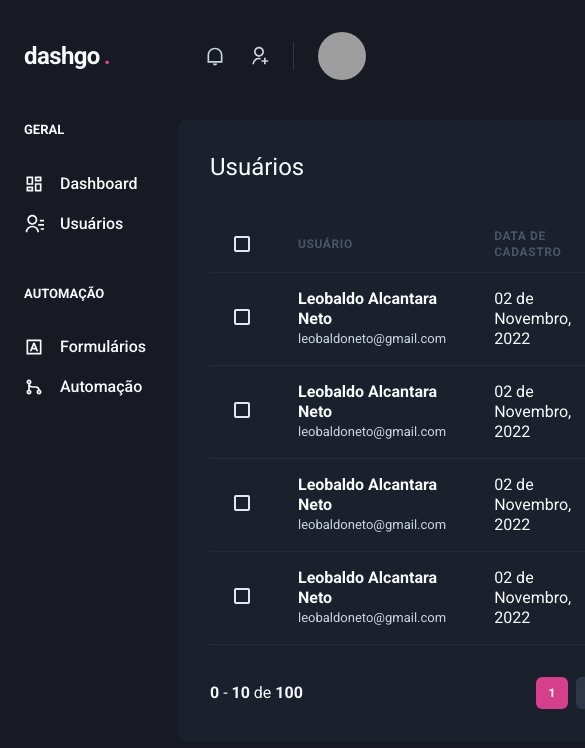
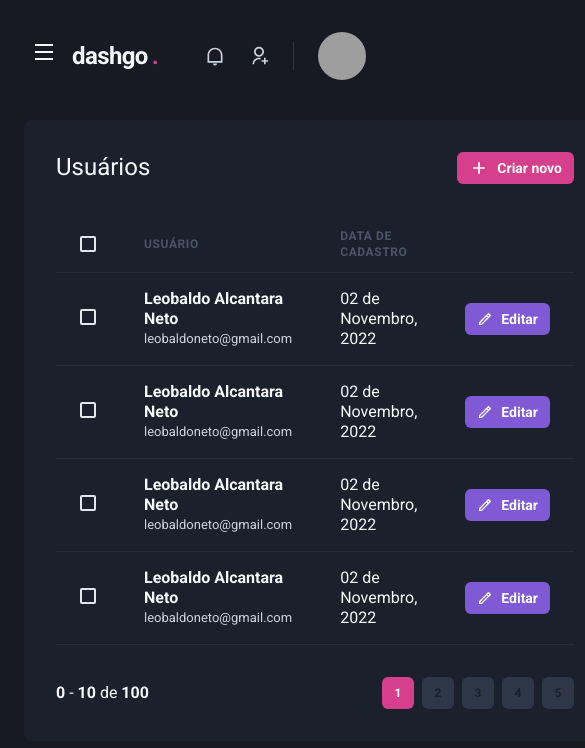
Before and after one commit to leobaldoneto/dashgo, a Next.js app: page /users in a window 390 px wide. Shown: the top 748 px of the page, 585 px wide, since content can reach past the window. Built offline with nearby package versions, Linux system fonts and the light colour scheme; grey boxes are pictures that could not be loaded.

Commit message:
feat: Add responsive sidebar

```diff
--- a/src/components/Header/index.tsx
+++ b/src/components/Header/index.tsx
@@ -1,4 +1,6 @@
-import { Flex, useBreakpointValue } from '@chakra-ui/react';
+import { Flex, Icon, IconButton, useBreakpointValue } from '@chakra-ui/react';
+import { RiMenuLine } from 'react-icons/ri';
+import { useSidebarDrawer } from '../../contexts/SidebarDrawerContext';
 
 import Logo from './Logo';
 import NotificationNav from './NotificationNav';
@@ -6,6 +8,7 @@
 import SearchBox from './SearchBox';
 
 export default function Header() {
+  const { onOpen } = useSidebarDrawer();
   const isWideVersion = useBreakpointValue({
     base: false,
     lg: true
@@ -21,6 +24,18 @@
       px='6'
       align='center'
     >
+
+      {!isWideVersion && (
+        <IconButton
+          aria-label='Abrir navegação'
+          icon={<Icon as={RiMenuLine} />}
+          fontSize='24'
+          variant='unstyled'
+          onClick={onOpen}
+          mr='2'
+        />
+      )}
+
       <Logo />
       { isWideVersion && <SearchBox /> }
         <Flex
--- /dev/null
+++ b/src/components/Sidebar/SidebarNav.tsx
@@ -0,0 +1,19 @@
+import { Stack } from "@chakra-ui/react";
+import { RiDashboardLine, RiContactsLine, RiInputMethodLine, RiGitMergeLine } from 'react-icons/ri';
+import NavLink from "./NavLink";
+import NavSection from "./NavSection";
+
+export default function Sidebar () {
+  return (
+    <Stack spacing='12' align='flex-start' >
+      <NavSection title="GERAL">
+        <NavLink icon={RiDashboardLine}>Dashboard</NavLink>
+        <NavLink icon={RiContactsLine}>Usuários</NavLink>
+      </NavSection>
+      <NavSection title="AUTOMAÇÃO">
+      <NavLink icon={RiInputMethodLine}>Formulários</NavLink>
+      <NavLink icon={RiGitMergeLine}>Automação</NavLink>
+      </NavSection>
+    </Stack>
+  );
+}
--- a/src/components/Sidebar/index.tsx
+++ b/src/components/Sidebar/index.tsx
@@ -1,22 +1,33 @@
-import { Box, Stack } from "@chakra-ui/react";
-import { RiDashboardLine, RiContactsLine, RiInputMethodLine, RiGitMergeLine } from 'react-icons/ri';
-import NavLink from "./NavLink";
-import NavSection from "./NavSection";
+import { Box, Drawer, DrawerBody, DrawerCloseButton, DrawerContent, DrawerHeader, DrawerOverlay, useBreakpointValue } from "@chakra-ui/react";
+import { useSidebarDrawer } from "../../contexts/SidebarDrawerContext";
+import SidebarNav from "./SidebarNav";
 
 export default function Sidebar () {
+  const { isOpen, onClose } = useSidebarDrawer();
+  const isDrawerSidebar = useBreakpointValue({
+    base: 'large',
+    lg: false
+  });
+
+  if (isDrawerSidebar) {
+    return (
+      <Drawer isOpen={isOpen} placement='left' onClose={onClose}>
+        <DrawerOverlay>
+          <DrawerContent bg='gray.800' p='4'>
+            <DrawerCloseButton mt='6' />
+            <DrawerHeader>Navegação</DrawerHeader>
+            <DrawerBody>
+              <SidebarNav />
+            </DrawerBody>
+          </DrawerContent>
+        </DrawerOverlay>
+      </Drawer>
+    )
+  }
+
   return (
     <Box as='aside' w='64' mr='8'>
-      <Stack spacing='12' align='flex-start' >
-        <NavSection title="GERAL">
-          <NavLink icon={RiDashboardLine}>Dashboard</NavLink>
-          <NavLink icon={RiContactsLine}>Usuários</NavLink>
-        </NavSection>
-        <NavSection title="AUTOMAÇÃO">
-        <NavLink icon={RiInputMethodLine}>Formulários</NavLink>
-        <NavLink icon={RiGitMergeLine}>Automação</NavLink>
-        </NavSection>
-      </Stack>
-
+      <SidebarNav />
     </Box>
   );
 }
--- /dev/null
+++ b/src/contexts/SidebarDrawerContext.tsx
@@ -0,0 +1,29 @@
+import { useDisclosure, UseDisclosureReturn } from "@chakra-ui/react";
+import { useRouter } from "next/router";
+import { createContext, ReactNode, useContext, useEffect } from "react";
+
+interface SidebarDrawerProviderProps {
+  children: ReactNode;
+}
+
+type SidebarDrawerContextData = UseDisclosureReturn;
+
+const SidebarDrawerContext = createContext({} as SidebarDrawerContextData);
+
+export function SidebarDrawerProvider({children}: SidebarDrawerProviderProps) {
+  const disclosure = useDisclosure();
+  const drawerCloseFunction = disclosure.onClose;
+  const router = useRouter();
+
+  useEffect(() => {
+    drawerCloseFunction();
+  }, [router.asPath, drawerCloseFunction]);
+
+  return (
+    <SidebarDrawerContext.Provider value={disclosure}>
+      {children}
+    </SidebarDrawerContext.Provider>
+  );
+}
+
+export const useSidebarDrawer = () => useContext(SidebarDrawerContext);
--- a/src/pages/_app.tsx
+++ b/src/pages/_app.tsx
@@ -1,11 +1,15 @@
 import type { AppProps } from 'next/app';
 import { ChakraProvider } from '@chakra-ui/react';
+
+import { SidebarDrawerProvider } from '../contexts/SidebarDrawerContext';
 import { theme } from '../styles/theme';
 
 export default function App({ Component, pageProps }: AppProps) {
   return (
     <ChakraProvider theme={ theme } >
-      <Component {...pageProps} />
+      <SidebarDrawerProvider>
+        <Component {...pageProps} />
+      </SidebarDrawerProvider>
     </ChakraProvider>
     )
 }
```
